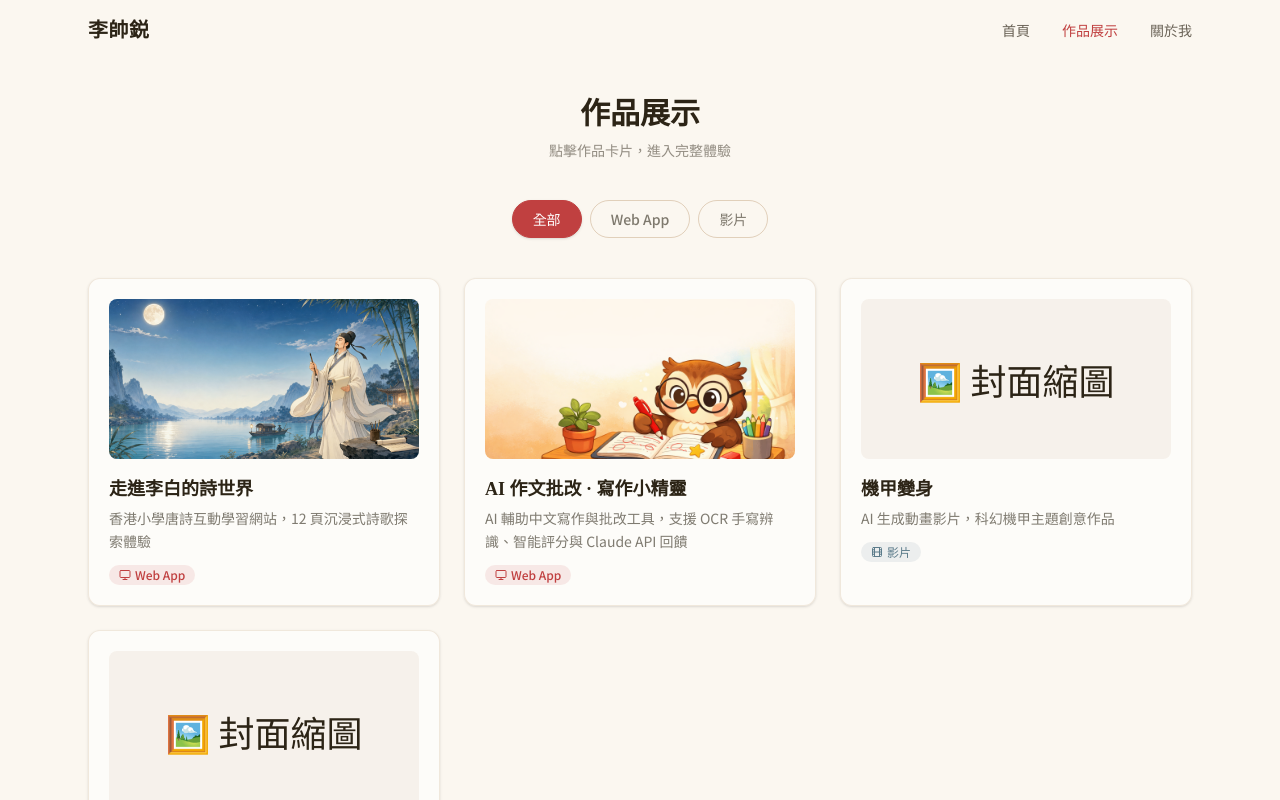
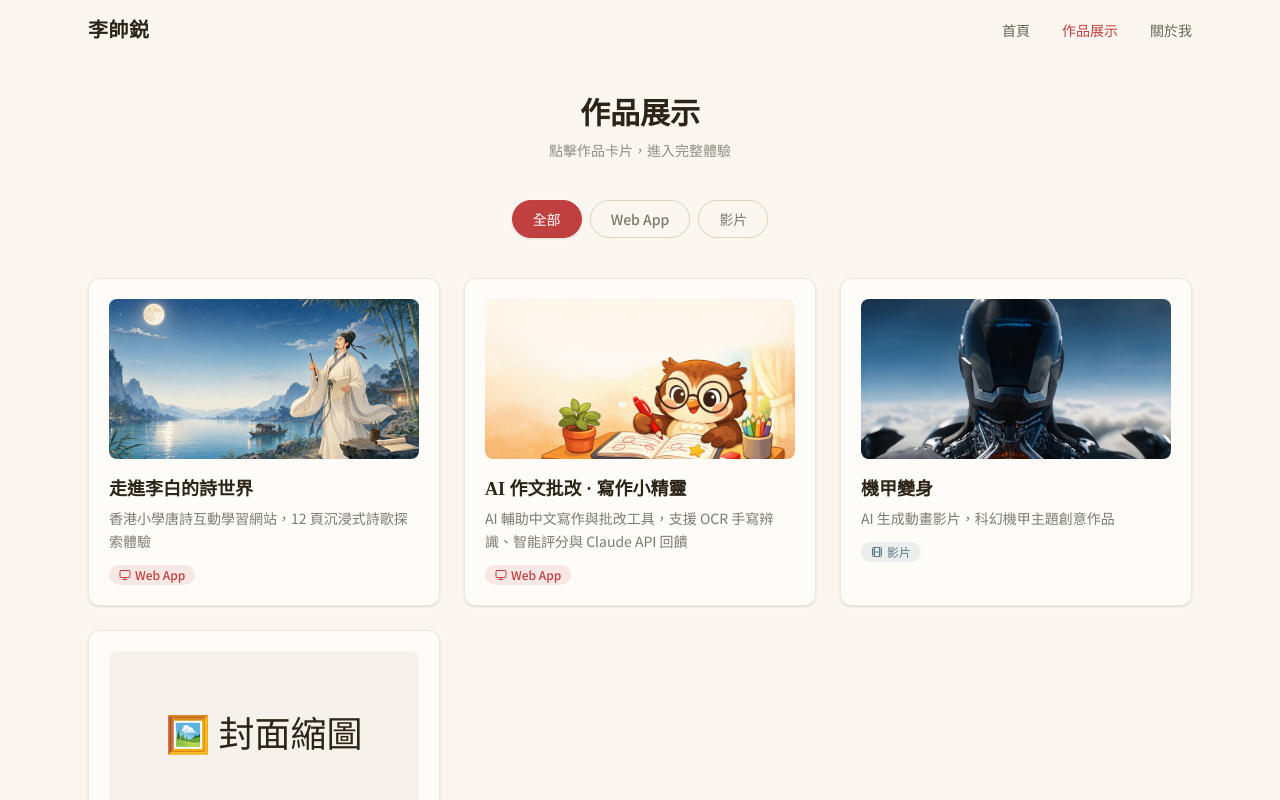
Before and after one commit to LiSRuii/ai-education-portfolio, a React (Vite) app: page /works in a window 1280 px wide. Shown: the top 800 px of the page. Built offline with nearby package versions, Linux system fonts and the light colour scheme.

Commit message:
feat: add 機甲變身 with Google Drive link and cover

```diff
--- a/src/data/works.js
+++ b/src/data/works.js
@@ -25,8 +25,8 @@ const works = [
     category: "video",
     description: "AI 生成動畫影片，科幻機甲主題創意作品",
     tech: "AI 影片生成",
-    thumbnail: "🖼️ 封面縮圖",
-    link: "#",
+    thumbnail: "/images/thumbnails/mecha-cover.jpg",
+    link: "https://drive.google.com/file/d/11NXbJbA9KtZM_V4d4IWti1i9ImSON5WB/view?usp=sharing",
     featured: true,
   },
   {
```
Also changed, not shown: public/images/thumbnails/mecha-cover.jpg (added).
